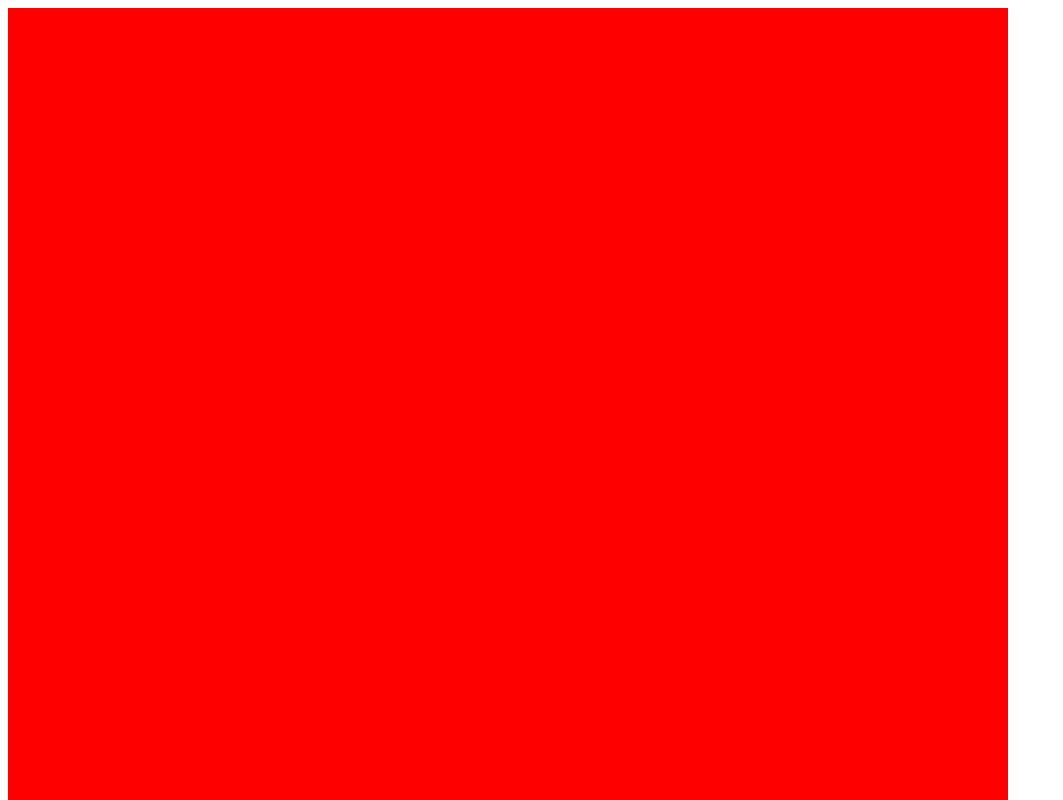
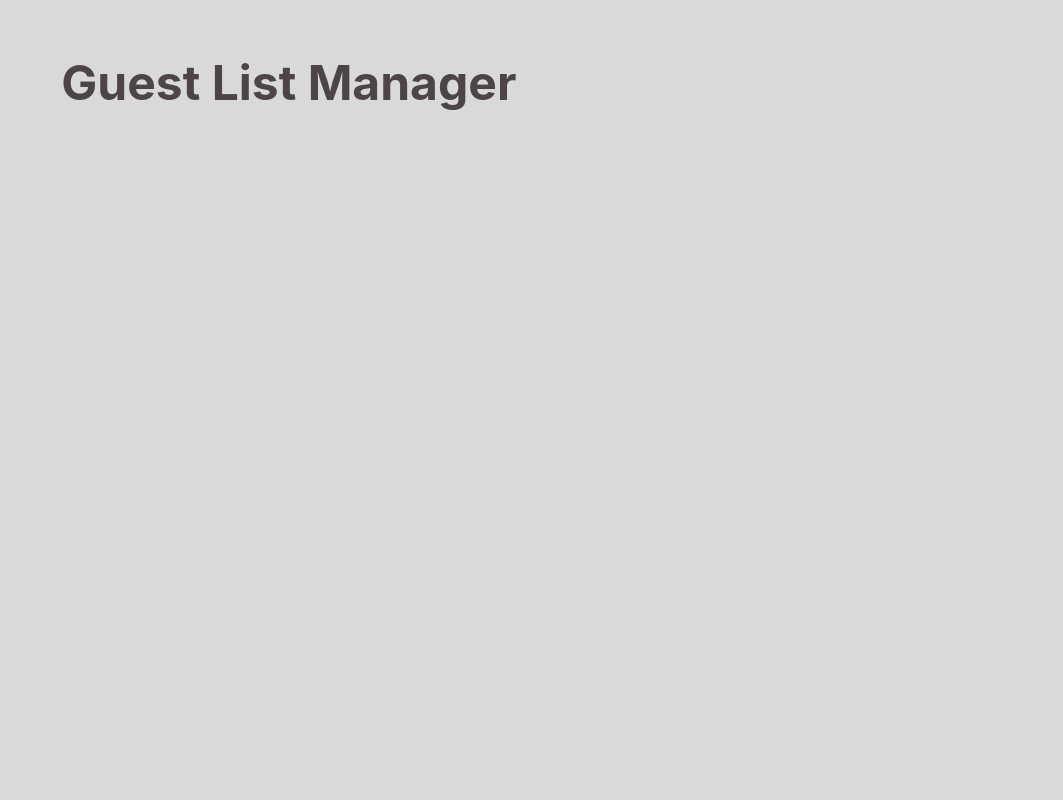
Before and after one commit to Thoud/guest-list, a React (Create React App) app: page / in a window 1280 px wide. Shown: the top 800 px of the page, without its empty margins (0-1063 px from the left). Built offline with nearby package versions, Linux system fonts and the light colour scheme.

Commit message:
Add general styling

```diff
--- a/src/components/App.tsx
+++ b/src/components/App.tsx
@@ -1,12 +1,21 @@
 /** @jsxImportSource @emotion/react */
 import { css } from '@emotion/react';
+import GuestList from './GuestList';
+import NewGuest from './NewGuest';
+import EventDetails from './EventDetails';
 
-const test = css`
-  width: 1000px;
-  height: 1000px;
-  background-color: red;
+const headingStyle = css`
+  font-size: 2.667rem;
+  margin: 4.115vw 0 2.135vw 4.792vw;
 `;
 
 export default function App() {
-  return <div css={test} />;
+  return (
+    <>
+      <h1 css={headingStyle}>Guest List Manager</h1>
+      <EventDetails />
+      <NewGuest />
+      <GuestList />
+    </>
+  );
 }
--- /dev/null
+++ b/src/components/EventDetails.tsx
@@ -0,0 +1,3 @@
+export default function EventDetails() {
+  return <div />;
+}
--- /dev/null
+++ b/src/components/GuestList.tsx
@@ -0,0 +1,3 @@
+export default function GuestList() {
+  return <div />;
+}
--- /dev/null
+++ b/src/components/NewGuest.tsx
@@ -0,0 +1,3 @@
+export default function NewGuest() {
+  return <div />;
+}
--- a/src/index.tsx
+++ b/src/index.tsx
@@ -6,11 +6,16 @@ import App from './components/App';
 const globalStyles = css`
   * {
     box-sizing: border-box;
+    font-family: -apple-system, BlinkMacSystemFont, 'Segoe UI', Roboto, Oxygen,
+      Ubuntu, Cantarell, 'Open Sans', 'Helvetica Neue', sans-serif;
+    font-size: 18px;
+    color: #4d4545;
   }
 
-  html {
+  body {
     margin: 0;
     width: 100%;
+    background-color: #d9d9d9;
   }
 `;
 
```
